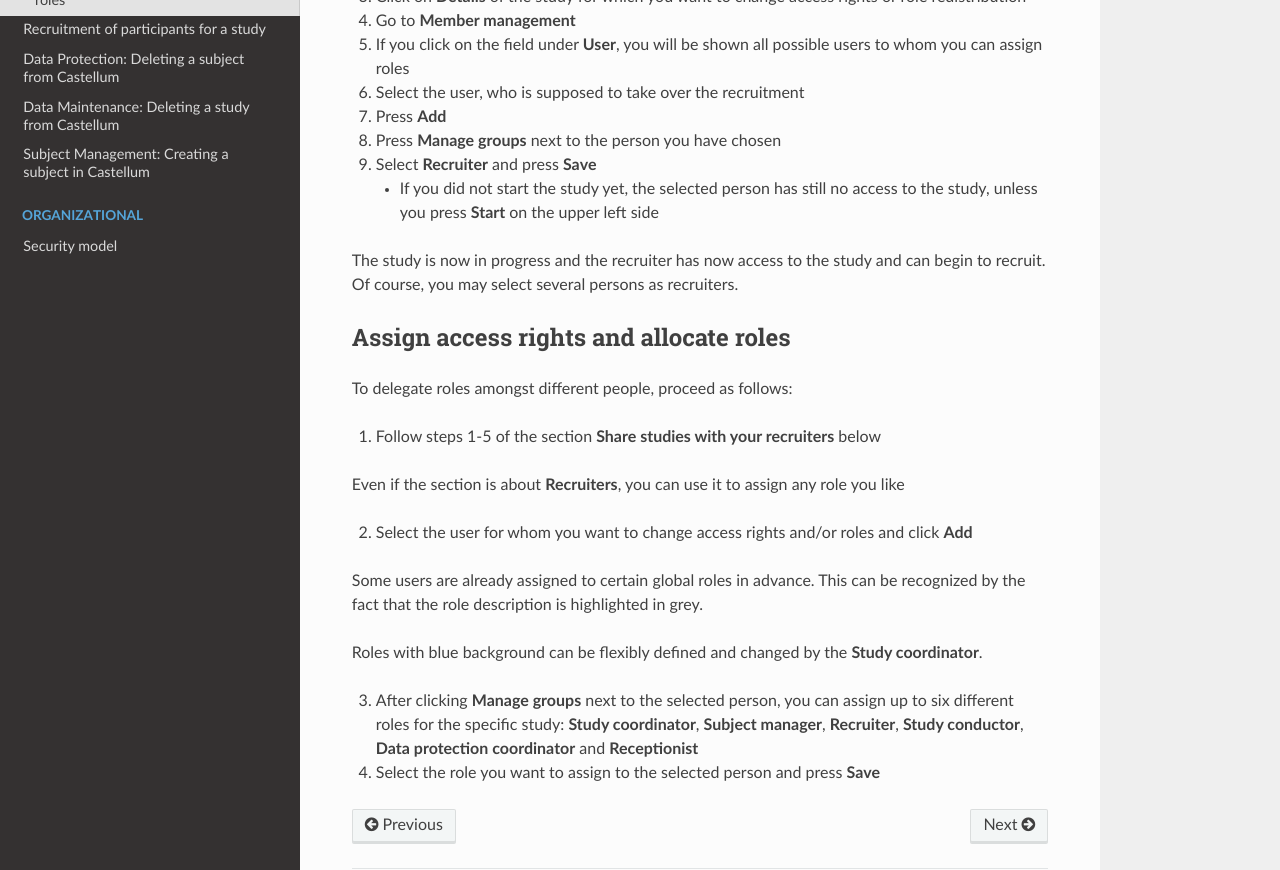
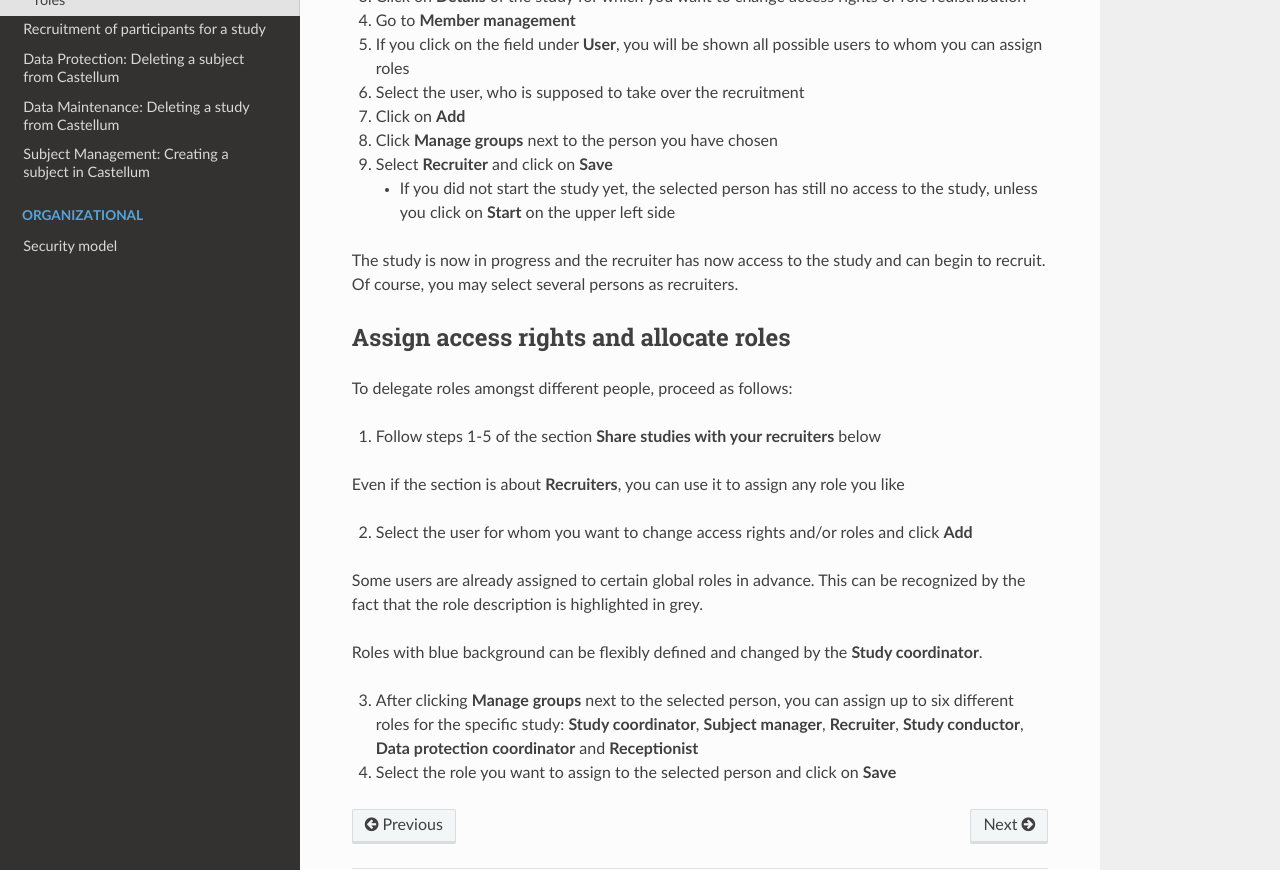
Before and after one commit to DouglasNeuroInformatics/castellum, a Sphinx documentation site: the page built from source/workflows/study-creation.rst, in a window 1280 px wide and 1400 px high, scrolled down 2509 px. Shown: the part 426-1296 px from the top of the window. Built offline with Sphinx 7.4.7 and the Read the Docs theme 2.0.0, drawn with Linux system fonts in a browser that asks for light colours.

Commit message:
Update study-creation.rst

```diff
--- a/source/workflows/study-creation.rst
+++ b/source/workflows/study-creation.rst
@@ -99,7 +99,7 @@ In order to limit the search for subjects in Castellum,
     > If you wish to create more than one filter group, proceed as follows:
       - click on **General**,
       - select **Advanced filtering** and
-      - press **Save**
+      - click on **Save**
 
     - When you click on **Add new** in **Filters**, you are able to set another
       filter group with specific filters
@@ -174,14 +174,14 @@ participants for your study, please follow the steps below.
 
 6.  Select the user, who is supposed to take over the recruitment
 
-7.  Press **Add**
+7.  Click on **Add**
 
-8.  Press **Manage groups** next to the person you have chosen
+8.  Click **Manage groups** next to the person you have chosen
 
-9.  Select **Recruiter** and press **Save**
+9.  Select **Recruiter** and click on **Save**
 
     - If you did not start the study yet, the selected person has still no
-      access to the study, unless you press **Start** on the upper left side
+      access to the study, unless you click on **Start** on the upper left side
 
 The study is now in progress and the recruiter has now access to the study and can
 begin to recruit.
@@ -212,4 +212,4 @@ coordinator**.
     **Subject manager**, **Recruiter**, **Study conductor**, **Data protection
     coordinator** and **Receptionist**
 
-4.  Select the role you want to assign to the selected person and press **Save**
+4.  Select the role you want to assign to the selected person and click on **Save**
```
